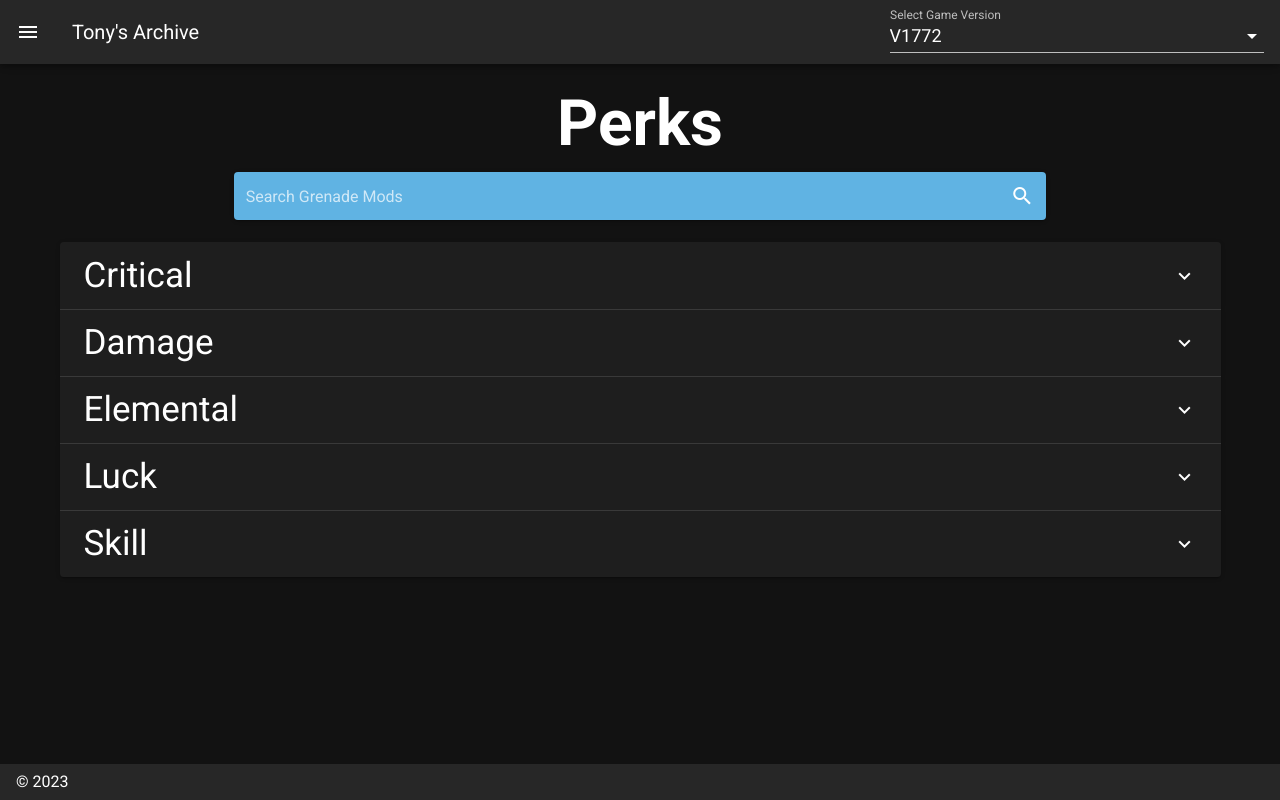
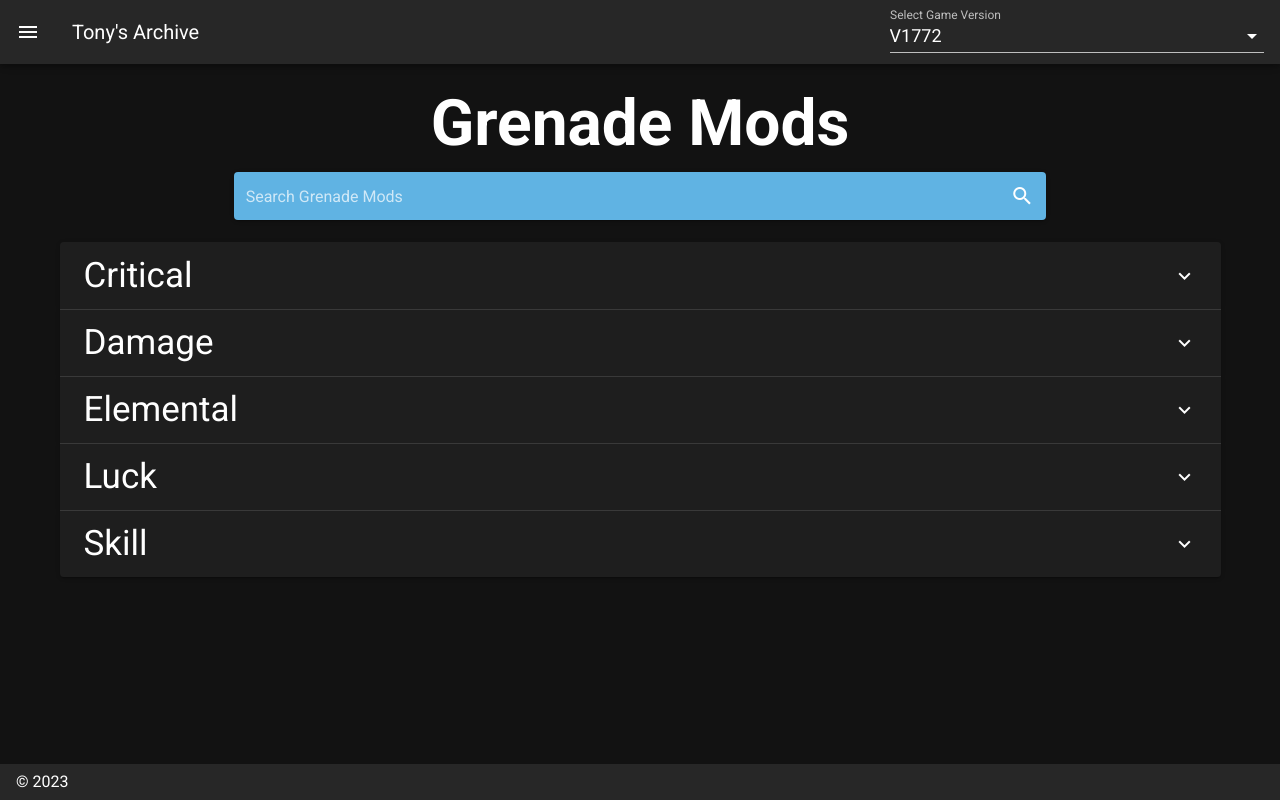
Before and after one commit to MeepsKitten/TonyTheShopkeeper, a Nuxt app: page /gmods in a window 1280 px wide. Built offline with nearby package versions, Linux system fonts and the light colour scheme.

Commit message:
fixed header

```diff
--- a/pages/gmods.vue
+++ b/pages/gmods.vue
@@ -1,7 +1,7 @@
 <template>
     <div>
         <div class="header-container">
-            <h1>Perks</h1>
+            <h1>Grenade Mods</h1>
         </div>
         <v-autocomplete ref="searchInput" label="Search Grenade Mods" :items="allPerkNames" v-model="selectedPerk"
             @change="scrollToPerk" solo clearable color="#60b3e3" class="SearchBar"
```
